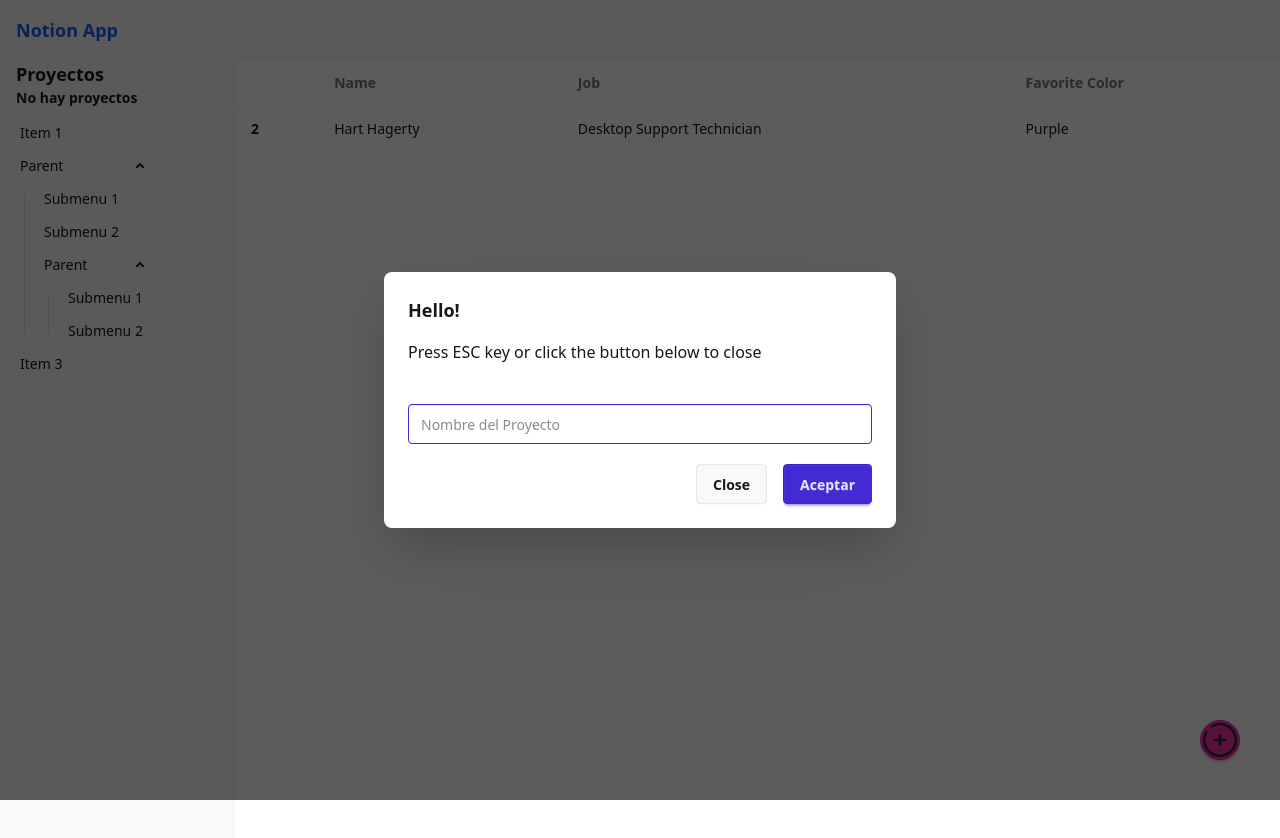
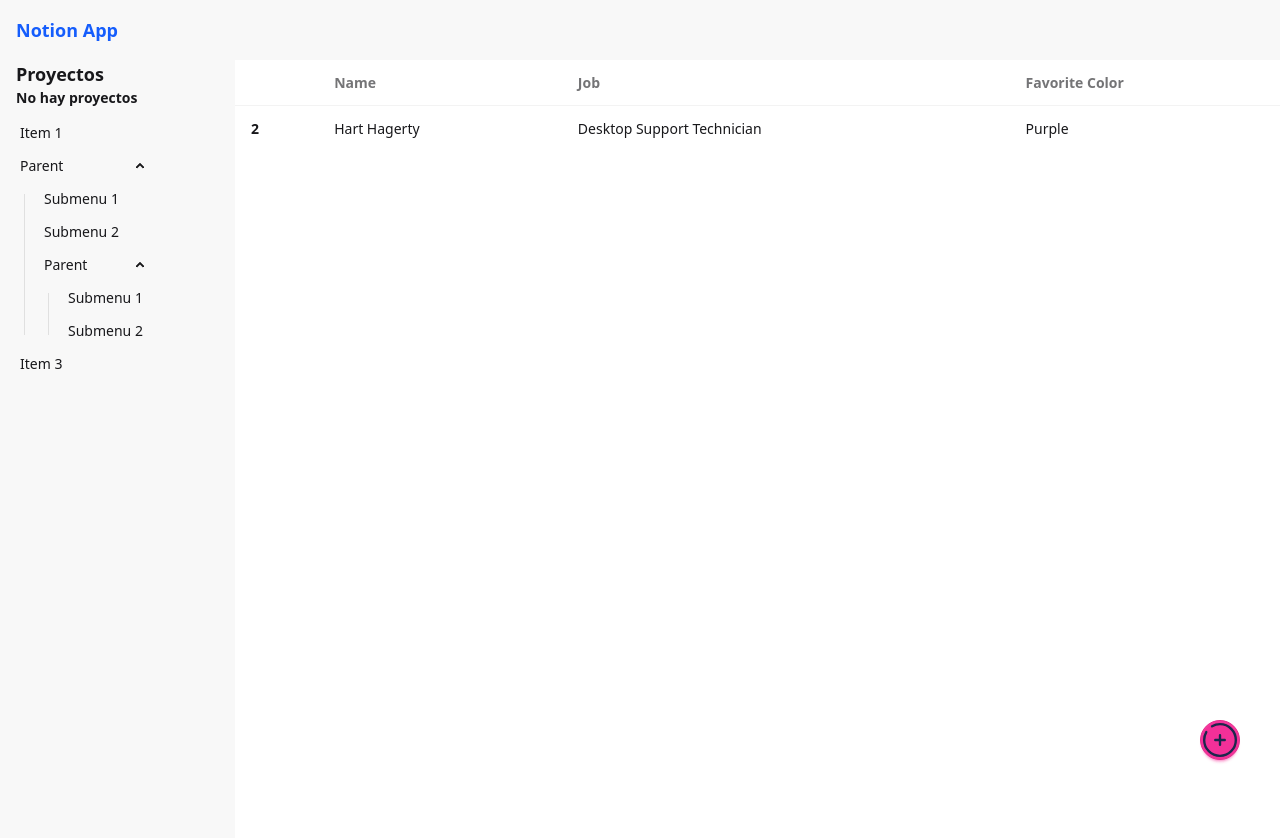
Before and after one commit to vic-dt/projects-app, a Vue app: page /projects in a window 1280 px wide. Shown: the top 838 px of the page. Built offline with nearby package versions, Linux system fonts and the light colour scheme; the HTML template or start-up script is replaced by a standard one.

Commit message:
Input personalizado

```diff
--- a/src/modulorum/commune/components/InputModal.vue
+++ b/src/modulorum/commune/components/InputModal.vue
@@ -1,19 +1,20 @@
 <template>
-  <dialog id="my_modal_1" class="modal" :open="true">
+  <dialog id="my_modal_1" class="modal" :open="aperta">
     <div class="modal-box">
-      <h3 class="text-lg font-bold">Hello!</h3>
-      <p class="py-4">Press ESC key or click the button below to close</p>
+      <h3 class="text-lg font-bold">{{ titulus }}</h3>
+      <p class="py-4">{{ subtitulus }}</p>
       <div class="modal-action flex flex-col">
         <form method="dialog" @submit.prevent="submitValorem">
           <input
             type="text"
-            placeholder="Nombre del Proyecto"
+            :placeholder="placeholder ?? 'Inserte un valor'"
             class="input input-bordered w-full flex input-primary"
             v-model="inputValorem"
+            ref="inputRef"
           />
 
           <div class="flex justify-end mt-5">
-            <button class="btn">Close</button>
+            <button @click="$emit('claudere')" class="btn">Close</button>
             <button type="submit" class="btn btn-primary ml-4">Aceptar</button>
           </div>
         </form>
@@ -21,7 +22,7 @@
     </div>
   </dialog>
 
-  <div class="fixed top-0 w-screen h-screen z-10 bg-black opacity-40"></div>
+  <div v-if="aperta" class="fixed top-0 w-screen h-screen z-10 bg-black opacity-40"></div>
 </template>
 
 <script lang="ts" setup>
@@ -29,19 +30,26 @@
 
 interface Props {
   aperta: boolean;
+  placeholder?: string;
+  titulus: string;
+  subtitulus: string;
 }
+defineProps<Props>();
 
 const emissiones = defineEmits<{
   claudere: [void];
   valorem: [text: string];
 }>();
 
-const inputValorem = ref('');
+const inputValorem = ref<string>('');
+
+const inputRef = ref<HTMLInputElement | null>(null);
 
 const submitValorem = () => {
   console.log({ valorem: inputValorem.value });
 
   if (!inputValorem.value) {
+    inputRef.value?.focus()
     return;
   }
 
--- a/src/modulorum/projects/views/ProjectsView.vue
+++ b/src/modulorum/projects/views/ProjectsView.vue
@@ -25,9 +25,16 @@
 
 </div>
 
-<InputModal/>
+<InputModal
+:aperta="modalAperta"
+@claudere="modalAperta=false"
+@valorem="cumNovusValorem"
+placeholder="Introduce el nombre del proyecto"
+titulus="Nuevo proyecto"
+subtitulus="Dale un nombre apropiado a tu proyecto"
+/>
 
-<fab-button @click="()=> console.log('clicked')">
+<fab-button @click="modalAperta=true">
   <AddCircle/>
 </fab-button>
 
@@ -37,6 +44,13 @@
 import FabButton from '@/modulorum/commune/components/FabButton.vue';
 import InputModal from '@/modulorum/commune/components/InputModal.vue';
 import AddCircle from '@/modulorum/commune/icons/AddCircle.vue';
+import { ref } from 'vue';
+
+const modalAperta = ref(false);
+
+const cumNovusValorem = (projectNomen: string)=> {
+  console.log(projectNomen)
+}
 
 
 </script>
```
